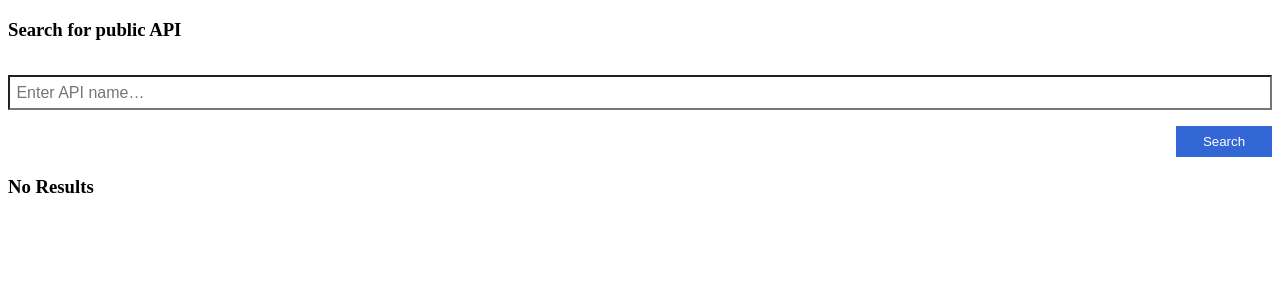
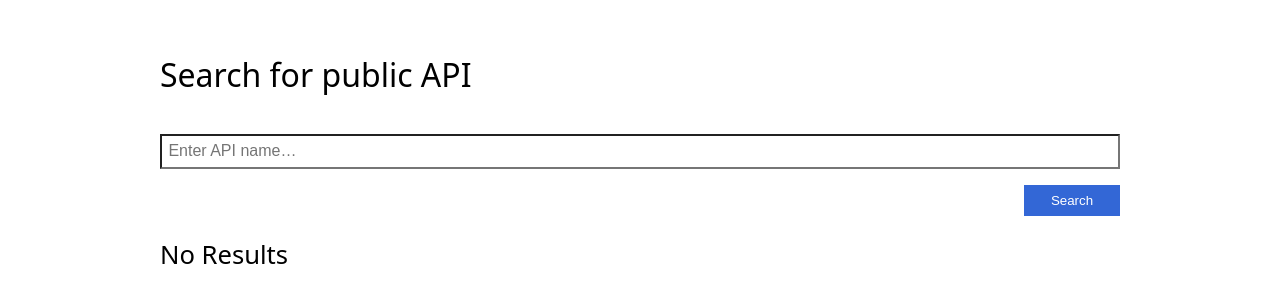
Before and after one commit to KKamien1/cf-task, a React (Create React App) app: page / in a window 1280 px wide. Shown: the top 302 px of the page. Built offline with nearby package versions, Linux system fonts and the light colour scheme.

Commit message:
global: accessability improvements and fixes

```diff
--- a/src/App.tsx
+++ b/src/App.tsx
@@ -1,10 +1,18 @@
-import React, { useMemo, useState, useCallback } from 'react';
+import React, { useState, useCallback } from 'react';
 import FetchMaker from './components/FetchMaker/FetchMaker';
 import Title from './components/Title/Title';
-import { RESULTS_LIMIT } from './constants';
+import { MAX_WIDTH, RESULTS_LIMIT } from './constants';
 import ResultList from './containers/ResultsList/ResultList';
 import SearchInput from './containers/SerchInput/SearchInput';
 import { getQueryTitle, filterCORS, filterByDescription } from './utils/index';
+import styled from 'styled-components';
+import ErrorBoundary from './components/Error/Error';
+
+const Wrapper = styled.div`
+    margin: 0 auto;
+    padding: 2rem;
+    max-width: ${MAX_WIDTH}px;
+`;
 
 function App() {
     const [url, setUrl] = useState('');
@@ -14,19 +22,21 @@ function App() {
     );
 
     return (
-        <>
+        <Wrapper>
             <Title>Search for public API</Title>
             <SearchInput
                 setUrlWithValue={getUrl}
                 placeholder='Enter API name…'
             />
+            <ErrorBoundary>
                 <FetchMaker
                     url={url}
                     limit={RESULTS_LIMIT}
                     filters={[filterCORS, filterByDescription]}
                     render={(state) => <ResultList {...state} />}
                 />
-        </>
+            </ErrorBoundary>
+        </Wrapper>
     );
 }
 
--- /dev/null
+++ b/src/app.css
@@ -0,0 +1,6 @@
+html,
+body {
+    margin: 0;
+    padding: 0;
+    font-family: system-ui, system-ui, sans-serif;
+}
--- a/src/components/Error/Error.tsx
+++ b/src/components/Error/Error.tsx
@@ -23,7 +23,7 @@ class ErrorBoundary extends Component<Props, State> {
 
     public render() {
         if (this.state.hasError) {
-            return <h3>Sorry.. there was an error</h3>;
+            return <p>Sorry.. there was an error</p>;
         }
 
         return this.props.children;
--- a/src/components/Input/Input.tsx
+++ b/src/components/Input/Input.tsx
@@ -7,7 +7,6 @@ const InputStyled = styled.input`
     padding: 0.4rem 0.4rem;
     font-size: 1rem;
     border-radius: 0 0;
-    outline: none;
 `;
 
 function Input({ value, setValue, placeholder }: InputProps) {
@@ -21,6 +20,7 @@ function Input({ value, setValue, placeholder }: InputProps) {
             value={value}
             onChange={changeHandler}
             placeholder={placeholder}
+            aria-label='Enter API name'
         />
     );
 }
--- a/src/components/Title/Title.tsx
+++ b/src/components/Title/Title.tsx
@@ -1,19 +1,35 @@
 import React from 'react';
+import styled from 'styled-components';
 
 type Props = {
     as?: string;
     children: string;
 };
 
-export default function Title({ as, children }: Props) {
+const H1 = styled.h1`
+    font-size: 2rem;
+    font-weight: normal;
+`;
+const H2 = styled.h2`
+    font-size: 1.6rem;
+    font-weight: normal;
+`;
+const H3 = styled.h3`
+    font-size: 1.4rem;
+    font-weight: normal;
+`;
+
+function Title({ as, children }: Props) {
     switch (as) {
         case 'h1':
-            return <h1>{children}</h1>;
+            return <H1>{children}</H1>;
         case 'h2':
-            return <h2>{children}</h2>;
+            return <H2>{children}</H2>;
         case 'h3':
-            return <h3>{children}</h3>;
+            return <H3>{children}</H3>;
         default:
-            return <h3>{children}</h3>;
+            return <H1>{children}</H1>;
     }
 }
+
+export default Title;
--- a/src/constants.ts
+++ b/src/constants.ts
@@ -1,3 +1,4 @@
 export const PUBLIC_API_URL = 'https://api.publicapis.org/entries';
 export const RESULTS_LIMIT = 5;
 export const DESCRIPTION_LIMIT = 100;
+export const MAX_WIDTH = 960;
--- a/src/containers/ResultsList/ResultList.tsx
+++ b/src/containers/ResultsList/ResultList.tsx
@@ -11,7 +11,7 @@ function ResultList({ data, isLoading }: State) {
     }
 
     if (data?.length === 0) {
-        return <Title>No Results</Title>;
+        return <Title as='h2'>No Results</Title>;
     }
 
     return (
--- a/src/index.tsx
+++ b/src/index.tsx
@@ -1,10 +1,14 @@
-import React from 'react'
-import ReactDOM from 'react-dom'
-import App from './App'
+import React from 'react';
+import ReactDOM from 'react-dom';
+import App from './App';
+import ErrorBoundary from './components/Error/Error';
+import './app.css';
 
 ReactDOM.render(
     <React.StrictMode>
-        <App />
+        <ErrorBoundary>
+            <App />
+        </ErrorBoundary>
     </React.StrictMode>,
     document.getElementById('root')
-)
+);
```
Lines whose indentation alone changed are shown as unchanged.
